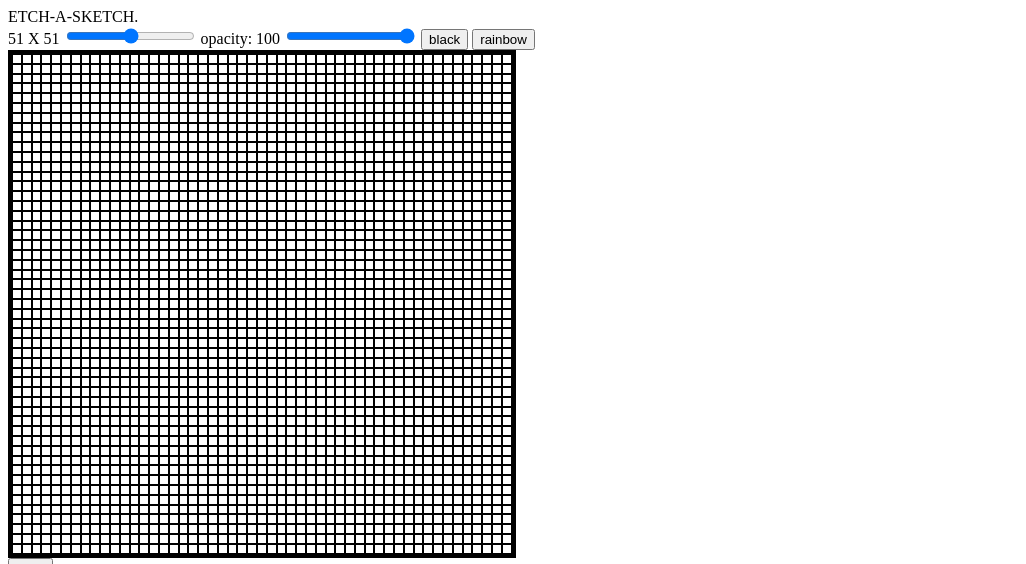
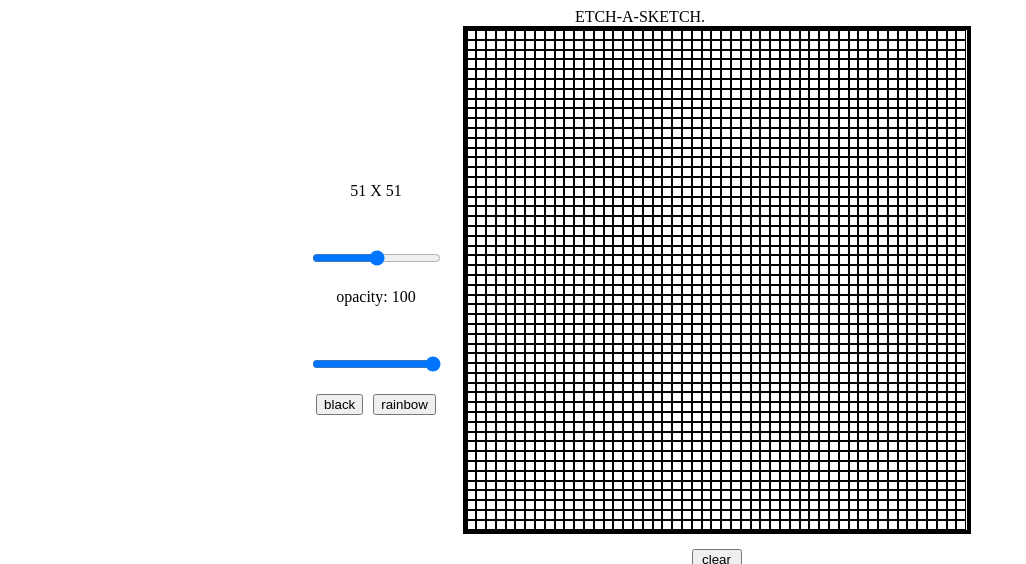
Before and after one commit to dedsocks/Etch_a_Sketch, a plain HTML site: page index.html in a window 1280 px wide. Shown: the top 564 px of the page, without its empty margins (0-1026 px from the left). Drawn offline with Linux system fonts and the light colour scheme.

Commit message:
Arrange all the elements on the page

```diff
--- a/index.html
+++ b/index.html
@@ -10,19 +10,31 @@
 <body>
     <div id="header" >ETCH-A-SKETCH.</div>
 
-    <div id="utilityContainer">
-        <label id="inputLabel" ></label>
+    <div id="main">
+        <div id="utilityContainer" class="flexColumn">
+            <div id="gridControl" class="flexColumn">
+                <label id="inputLabel" ></label><br>
                 <input id="inputColumns" type="range" min="1" max="100">
-        <label id="opacityLabel"></label>
+            </div>
+
+            <div id="opacityControl" class="flexColumn">
+                <label id="opacityLabel"></label><br>
                 <input id="opacityInput" type="range" min="1" max="100" value="100">
+            </div>
+
+            <div id="buttonHolder">
                 <button id="black">black</button>
                 <button id="rainbow">rainbow</button>
             </div>
+        </div>
 
+        <div id="outputContainer" class="flexColumn">
             <div id="gridContainer">
             </div>
 
             <button id="clearBtn">clear</button>
+        </div>
+    </div>
 
     <footer>
         made by Shaun
--- a/script.js
+++ b/script.js
@@ -18,10 +18,10 @@ let colorOnHover = "black";
 
 const clearBtn = document.querySelector("#clearBtn");
 
+addGridSquares();
+
 blackBtn.addEventListener("click",()=>{colorOnHover = "black";})
 rainbowBtn.addEventListener("click",()=>{colorOnHover = "rainbow";})
-
-addGridSquares();
 
 inputColumns.addEventListener("input",event => {
     numberOfColumns = event.target.value;
--- a/styles.css
+++ b/styles.css
@@ -1,3 +1,17 @@
+body{
+    display: flex;
+    flex-direction: column;
+    align-items: center;
+}
+
+#main{
+    display: flex;
+    flex-wrap: wrap;
+    justify-content: center;
+    align-items: center;
+    gap: 20px;
+}
+
 #gridContainer{
     display: flex;
     flex-wrap: wrap;
@@ -14,3 +28,30 @@
 .defaultGridChildColor{
     background-color: white;
 }
+
+.flexColumn{
+    display: flex;
+    flex-direction: column;
+    gap: 15px;
+}
+
+#utilityContainer{
+    gap: 20px;
+    align-items: center;
+    text-align: center;
+}
+
+#buttonHolder{
+    display: flex;
+    gap: 10px;
+    flex-wrap: wrap;
+}
+
+#outputHolder{
+    align-items: center;
+}
+
+#clearBtn{
+    width: 50px;
+    margin: auto;
+}
```
Lines whose indentation alone changed are shown as unchanged.
